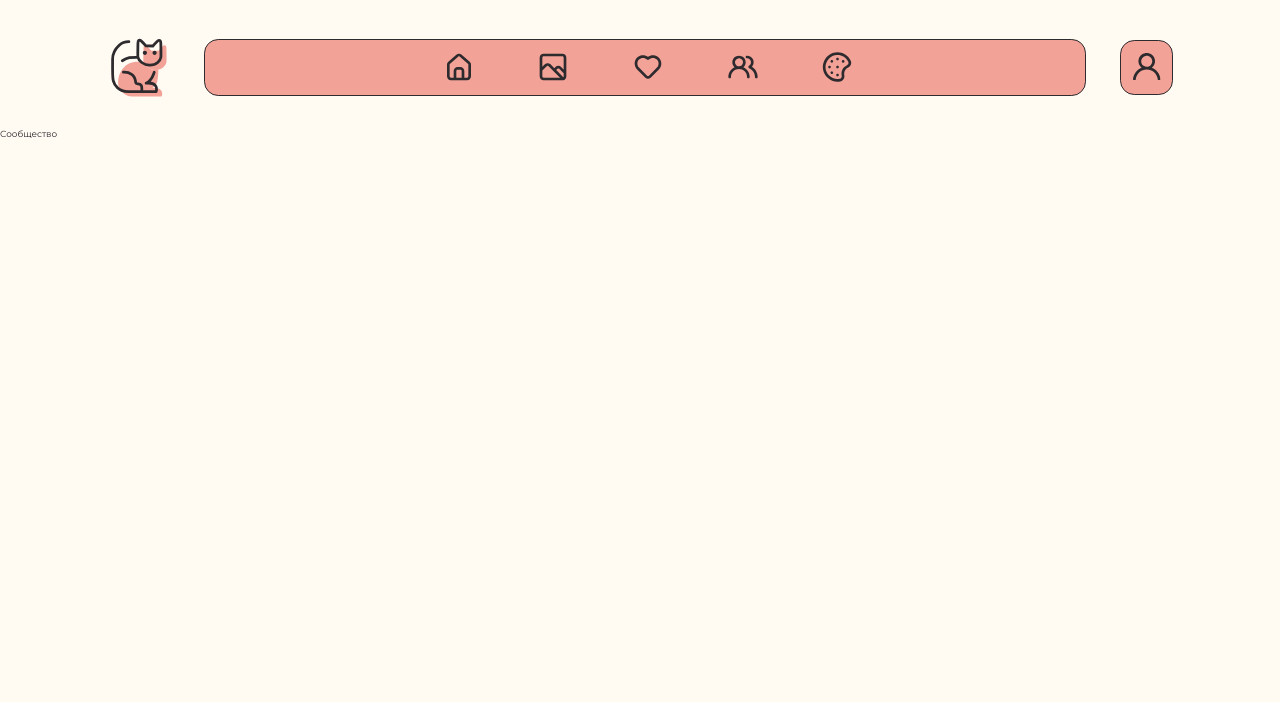
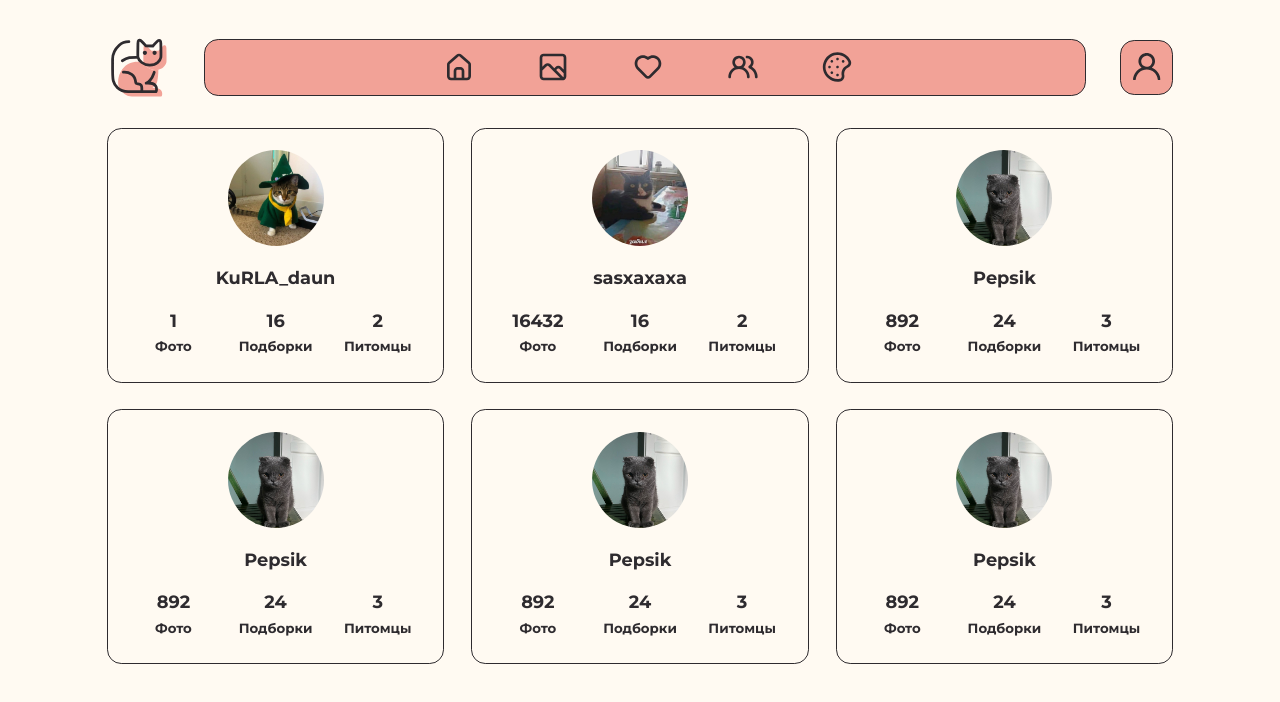
Before and after one commit to sasxaxaxa/pepsogram, a React (Vite) app: page /community in a window 1280 px wide. Shown: the top 702 px of the page. Built offline with nearby package versions, Linux system fonts and the light colour scheme.

Commit message:
community page

```diff
--- a/src/App.tsx
+++ b/src/App.tsx
@@ -6,6 +6,7 @@ import {BrowserRouter, Routes, Route} from 'react-router-dom'
 import HomePage from './pages/HomePage.tsx'
 import GalleryPage from './pages/GalleryPage.tsx'
 import RegistrationPage from "./pages/RegistrationPage.tsx";
+import CommunityPage from "./pages/CommunityPage.tsx";
 
 function App() {
   return (
@@ -16,9 +17,9 @@ function App() {
           <Routes>
             <Route path="/home" element={<HomePage/>}/>
             <Route path="/gallery" element={<GalleryPage/>}/>
+            <Route path="/community" element={<CommunityPage/>}/>
             <Route path="/registration" element={<RegistrationPage/>}/>
             <Route path="/favourites" element={<div>Понравившееся</div>}/>
-            <Route path="/community" element={<div>Сообщество</div>}/>
             <Route path="/user" element={<div>Профиль</div>}/>
           </Routes>
         </main>
--- /dev/null
+++ b/src/pages/CommunityPage.tsx
@@ -0,0 +1,140 @@
+import Card from "../components/ui/Card.tsx";
+import CardStack from "../components/ui/CardStack.tsx";
+import Button from "../components/ui/Button.tsx";
+
+const CommunityPage = () => {
+    return (
+        <>
+            <div className="page container home-page">
+                <div className="home-page__wrapper">
+                    <h1 className="visually-hidden">Главная</h1>
+                    <div className="users-grid">
+                        <div className="profile-card">
+                            <div className="profile-card__avatar-container">
+                                <img className="profile-card__avatar" src="\media-temp\img\kot_koldun.jpg"
+                                     alt="avatar"/>
+                            </div>
+                            <div className="profile-card__nickname">KuRLA_daun</div>
+                            <div className="profile-card__stats">
+                                <div className="user-stat user-stat--size-sm">
+                                    <span className="user-stat__number">1</span>
+                                    <span className="user-stat__label">Фото</span>
+                                </div>
+                                <div className="user-stat user-stat--size-sm">
+                                    <span className="user-stat__number">16</span>
+                                    <span className="user-stat__label">Подборки</span>
+                                </div>
+                                <div className="user-stat user-stat--size-sm">
+                                    <span className="user-stat__number">2</span>
+                                    <span className="user-stat__label">Питомцы</span>
+                                </div>
+                            </div>
+                        </div>
+                        <div className="profile-card">
+                            <div className="profile-card__avatar-container">
+                                <img className="profile-card__avatar" src="\media-temp\img\zabyl.jpg" alt="avatar"/>
+                            </div>
+                            <div className="profile-card__nickname">sasxaxaxa</div>
+                            <div className="profile-card__stats">
+                                <div className="user-stat user-stat--size-sm">
+                                    <span className="user-stat__number">16432</span>
+                                    <span className="user-stat__label">Фото</span>
+                                </div>
+                                <div className="user-stat user-stat--size-sm">
+                                    <span className="user-stat__number">16</span>
+                                    <span className="user-stat__label">Подборки</span>
+                                </div>
+                                <div className="user-stat user-stat--size-sm">
+                                    <span className="user-stat__number">2</span>
+                                    <span className="user-stat__label">Питомцы</span>
+                                </div>
+                            </div>
+                        </div>
+                        <div className="profile-card">
+                            <div className="profile-card__avatar-container">
+                                <img className="profile-card__avatar" src="\media-temp\img\pepsik.jpg" alt="avatar"/>
+                            </div>
+                            <div className="profile-card__nickname">Pepsik</div>
+                            <div className="profile-card__stats">
+                                <div className="user-stat user-stat--size-sm">
+                                    <span className="user-stat__number">892</span>
+                                    <span className="user-stat__label">Фото</span>
+                                </div>
+                                <div className="user-stat user-stat--size-sm">
+                                    <span className="user-stat__number">24</span>
+                                    <span className="user-stat__label">Подборки</span>
+                                </div>
+                                <div className="user-stat user-stat--size-sm">
+                                    <span className="user-stat__number">3</span>
+                                    <span className="user-stat__label">Питомцы</span>
+                                </div>
+                            </div>
+                        </div>
+                        <div className="profile-card">
+                            <div className="profile-card__avatar-container">
+                                <img className="profile-card__avatar" src="\media-temp\img\pepsik.jpg" alt="avatar"/>
+                            </div>
+                            <div className="profile-card__nickname">Pepsik</div>
+                            <div className="profile-card__stats">
+                                <div className="user-stat user-stat--size-sm">
+                                    <span className="user-stat__number">892</span>
+                                    <span className="user-stat__label">Фото</span>
+                                </div>
+                                <div className="user-stat user-stat--size-sm">
+                                    <span className="user-stat__number">24</span>
+                                    <span className="user-stat__label">Подборки</span>
+                                </div>
+                                <div className="user-stat user-stat--size-sm">
+                                    <span className="user-stat__number">3</span>
+                                    <span className="user-stat__label">Питомцы</span>
+                                </div>
+                            </div>
+                        </div>
+                        <div className="profile-card">
+                            <div className="profile-card__avatar-container">
+                                <img className="profile-card__avatar" src="\media-temp\img\pepsik.jpg" alt="avatar"/>
+                            </div>
+                            <div className="profile-card__nickname">Pepsik</div>
+                            <div className="profile-card__stats">
+                                <div className="user-stat user-stat--size-sm">
+                                    <span className="user-stat__number">892</span>
+                                    <span className="user-stat__label">Фото</span>
+                                </div>
+                                <div className="user-stat user-stat--size-sm">
+                                    <span className="user-stat__number">24</span>
+                                    <span className="user-stat__label">Подборки</span>
+                                </div>
+                                <div className="user-stat user-stat--size-sm">
+                                    <span className="user-stat__number">3</span>
+                                    <span className="user-stat__label">Питомцы</span>
+                                </div>
+                            </div>
+                        </div>
+                        <div className="profile-card">
+                            <div className="profile-card__avatar-container">
+                                <img className="profile-card__avatar" src="\media-temp\img\pepsik.jpg" alt="avatar"/>
+                            </div>
+                            <div className="profile-card__nickname">Pepsik</div>
+                            <div className="profile-card__stats">
+                                <div className="user-stat user-stat--size-sm">
+                                    <span className="user-stat__number">892</span>
+                                    <span className="user-stat__label">Фото</span>
+                                </div>
+                                <div className="user-stat user-stat--size-sm">
+                                    <span className="user-stat__number">24</span>
+                                    <span className="user-stat__label">Подборки</span>
+                                </div>
+                                <div className="user-stat user-stat--size-sm">
+                                    <span className="user-stat__number">3</span>
+                                    <span className="user-stat__label">Питомцы</span>
+                                </div>
+                            </div>
+                        </div>
+                    </div>
+                </div>
+            </div>
+        </>
+    )
+}
+
+export default CommunityPage;
--- a/src/styles/_main.scss
+++ b/src/styles/_main.scss
@@ -883,5 +883,55 @@
     font-weight: 600;
     font-size: 2rem;
   }
+}
+.users-grid {
+  display: grid;
+  grid-template-columns: repeat(3, 1fr);
+  gap: 3rem;
+}
 
+.profile-card {
+  border: var(--border-base);
+  border-radius: var(--br-s);
+  padding: 2.4rem;
+  display: flex;
+  flex-direction: column;
+  gap: 2.4rem;
+  &__avatar-container {
+    display: flex;
+    align-items: center;
+    justify-content: center;
+  }
+  &__avatar {
+    height: 10.8rem;
+    width: 10.8rem;
+    border-radius: 50%;
+  }
+  &__nickname {
+    font-weight: 700;
+    font-size: 2rem;
+    text-align: center;
+  }
+  &__stats {
+    display: flex;
+    justify-content: space-between;
+  }
+  .user-stat {
+    display: flex;
+    flex-direction: column;
+    height: 5.7rem;
+    width: 10rem;
+    gap: 0.8rem;
+
+    &__number {
+      font-weight: 700;
+      font-size: 2rem;
+      text-align: center;
+    }
+    &__label {
+      font-weight: 700;
+      font-size: 1.5rem;
+      text-align: center;
+    }
+  }
 }
```
Also changed, not shown: public/media-temp/img/kot_koldun.jpg (added), public/media-temp/img/zabyl.jpg (added).
